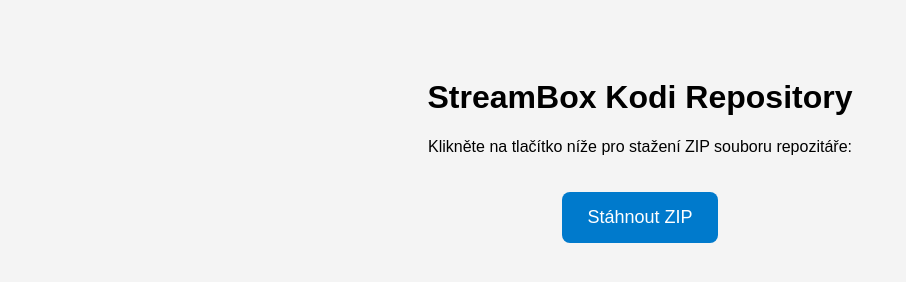
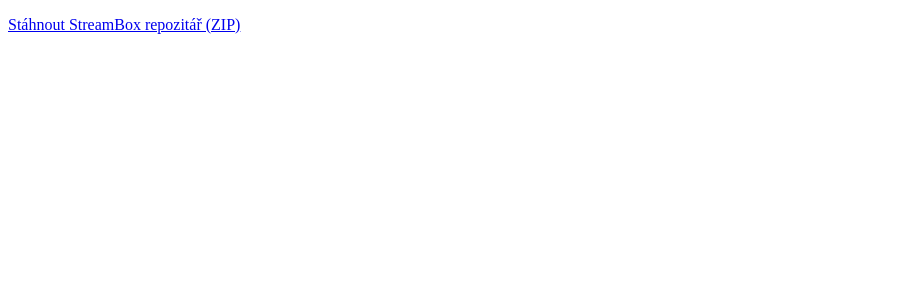
Before and after one commit to Johnysko/repository.johnysko, a plain HTML site: page index.html in a window 1280 px wide. Shown: the whole page, without its empty margins (0-906 px from the left). Drawn offline with Linux system fonts and the light colour scheme.

Commit message:
Refactor index.html by removing styles and updating link

```diff
--- a/index.html
+++ b/index.html
@@ -2,33 +2,11 @@
 <html lang="cs">
 <head>
     <meta charset="UTF-8">
-    <meta name="viewport" content="width=device-width, initial-scale=1.0">
     <title>StreamBox Repo</title>
-    <style>
-        body {
-            font-family: Arial, sans-serif;
-            background-color: #f4f4f4;
-            text-align: center;
-            padding: 50px;
-        }
-        a.download-button {
-            display: inline-block;
-            margin-top: 20px;
-            padding: 15px 25px;
-            font-size: 18px;
-            color: white;
-            background-color: #007acc;
-            text-decoration: none;
-            border-radius: 8px;
-        }
-        a.download-button:hover {
-            background-color: #005f99;
-        }
-    </style>
 </head>
 <body>
-    <h1>StreamBox Kodi Repository</h1>
-    <p>Klikněte na tlačítko níže pro stažení ZIP souboru repozitáře:</p>
-    <a class="download-button" href="repository.johnysko.zip" download>Stáhnout ZIP</a>
+    <p>
+        <a href="repository.johnysko.zip" download>Stáhnout StreamBox repozitář (ZIP)</a>
+    </p>
 </body>
 </html>
```
